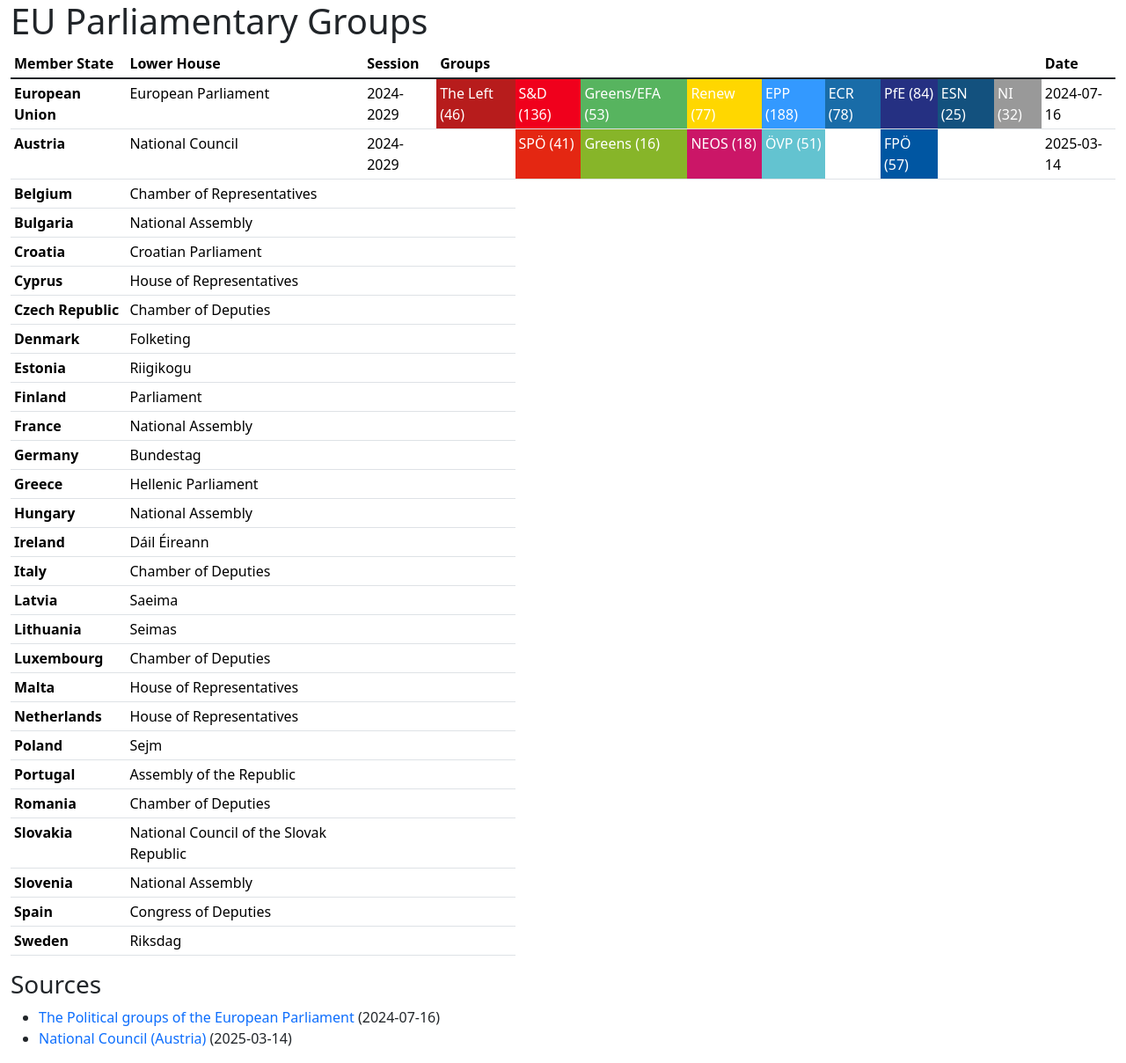
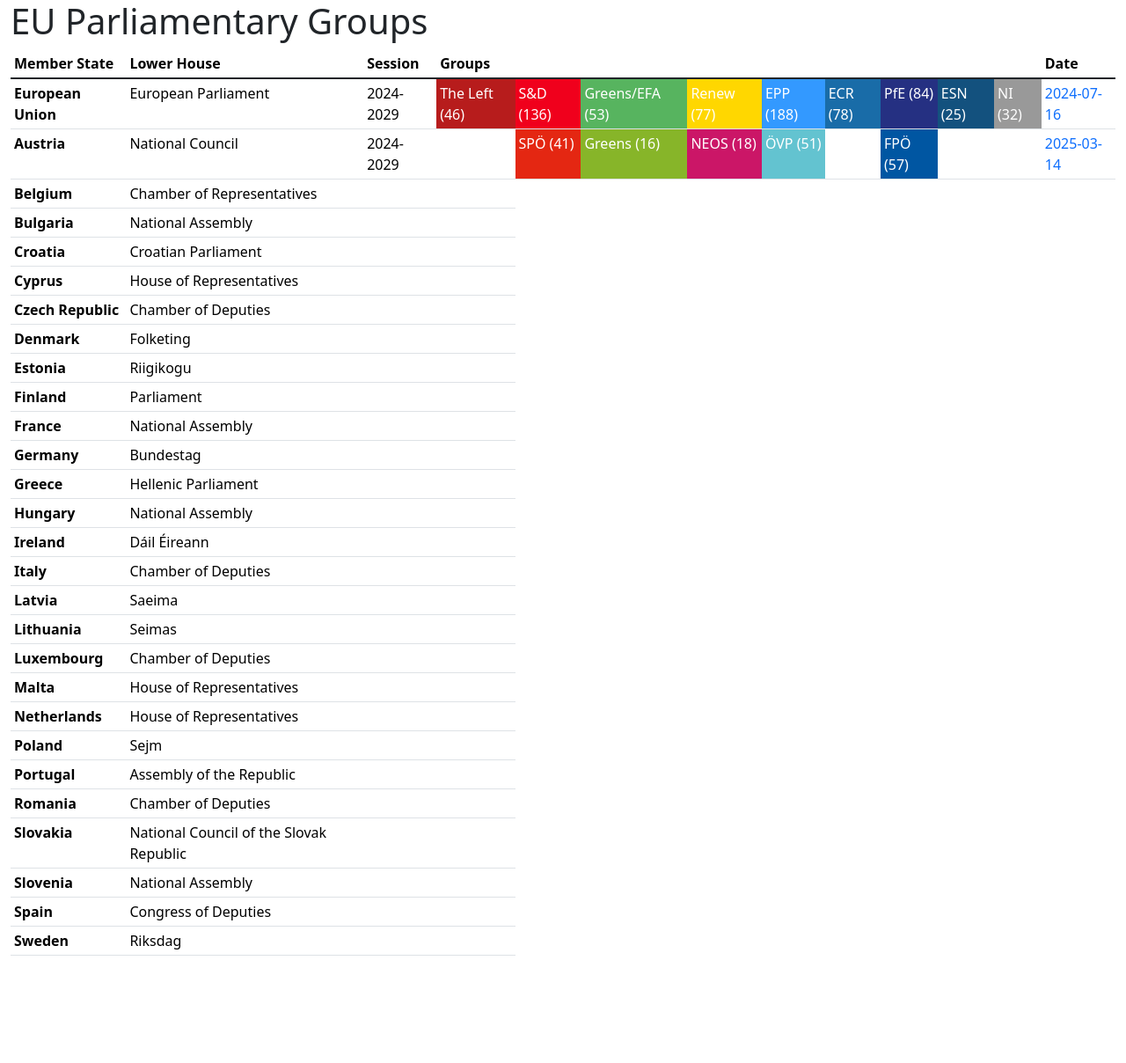
Before and after one commit to jeandecian/eu-parliamentary-groups, a Jekyll site: the page built from index.md, in a window 1280 px wide. Shown: the whole page at 88% size. Built offline with Jekyll 4.4.1, drawn with Linux system fonts in a browser that asks for light colours; after the commit the page ends 1102 px from its top, so only the background shows below that.

Commit message:
merge sources.yml into parliaments.yml

```diff
--- a/_data/parliaments.yml
+++ b/_data/parliaments.yml
@@ -39,6 +39,7 @@
       color: "#999999"
 
   date: 2024-07-16
+  source-url: https://www.europarl.europa.eu/about-parliament/en/organisation-and-rules/organisation/political-groups
 
 - member-state: Austria
   lower-house: National Council
@@ -81,6 +82,7 @@
       color:
 
   date: 2025-03-14
+  source-url: https://en.wikipedia.org/wiki/National_Council_(Austria)
 
 - member-state: Belgium
   lower-house: Chamber of Representatives
--- a/_data/sources.yml
+++ /dev/null
@@ -1,7 +0,0 @@
-- title: The Political groups of the European Parliament
-  url: https://www.europarl.europa.eu/about-parliament/en/organisation-and-rules/organisation/political-groups
-  date: 2024-07-16
-
-- title: National Council (Austria)
-  url: https://en.wikipedia.org/wiki/National_Council_(Austria)
-  date: 2025-03-14
--- a/index.md
+++ b/index.md
@@ -34,19 +34,15 @@ layout: default
         }}) {% endif %}
       </td>
       {% endfor %}
-      <td>{{ parliament.date }}</td>
+      <td>
+        <a
+          class="text-decoration-none"
+          href="{{ parliament.source-url }}"
+          target="_blank"
+          >{{ parliament.date }}</a
+        >
+      </td>
     </tr>
     {% endfor %}
   </tbody>
 </table>
-<h3>Sources</h3>
-<ul>
-  {% for source in site.data.sources %}
-  <li>
-    <a class="text-decoration-none" href="{{ source.url }}" target="_blank"
-      >{{ source.title }}</a
-    >
-    ({{ source.date }})
-  </li>
-  {% endfor %}
-</ul>
```
